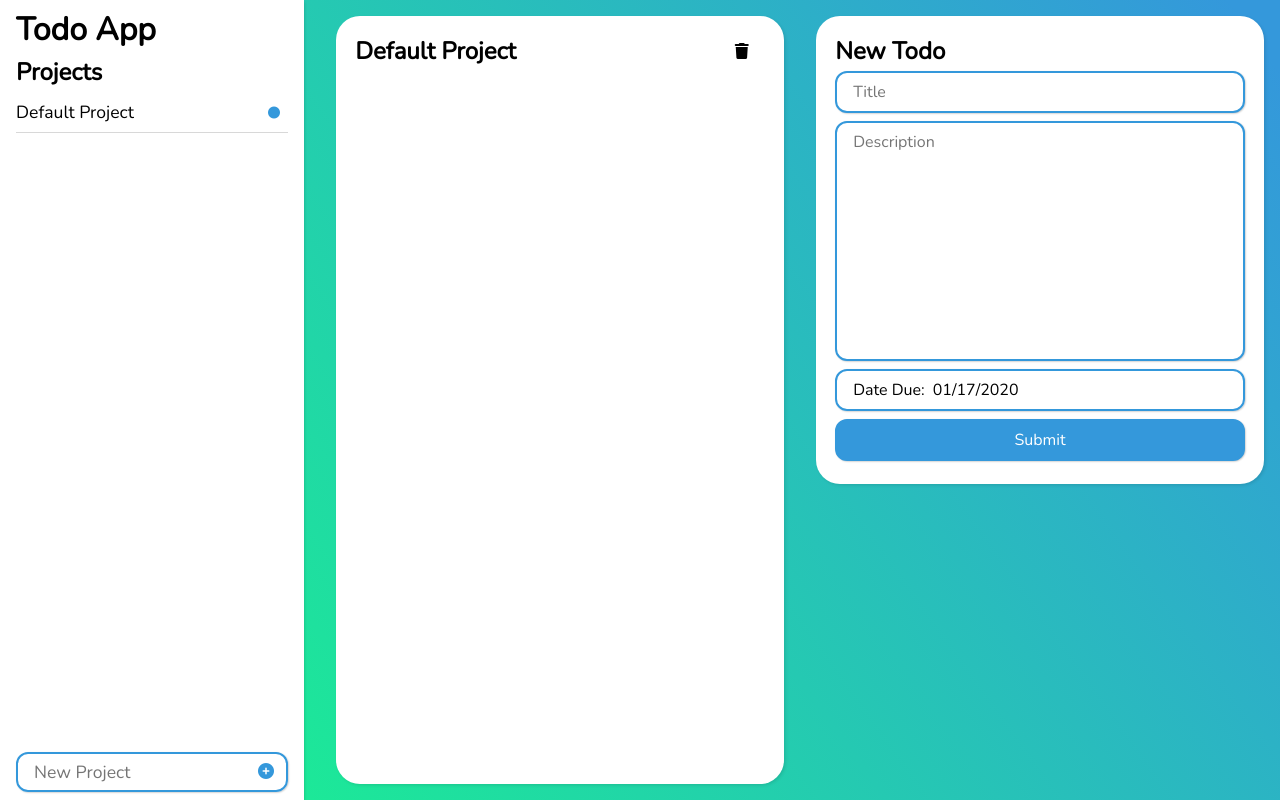
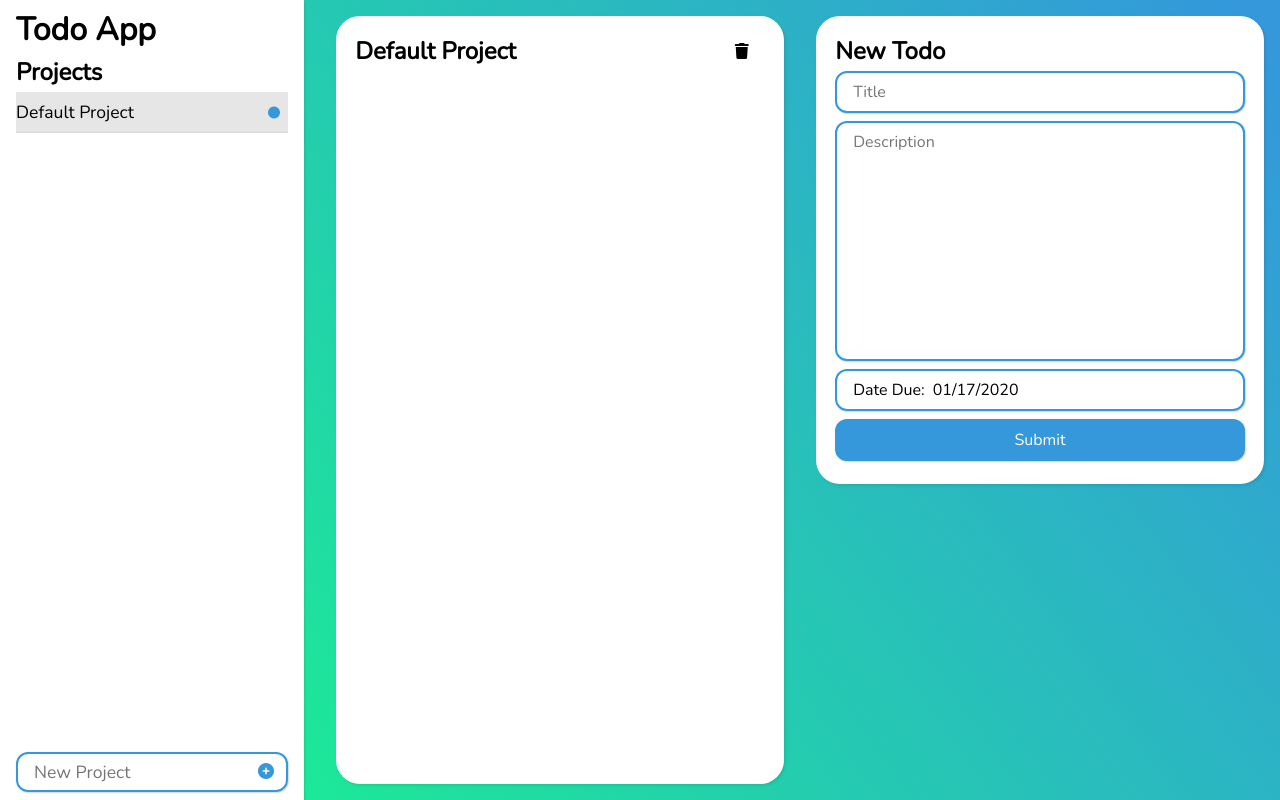
Before and after one commit to ManuelGarciaF/todo-app-react, a React (Create React App) app: page / in a window 1280 px wide. In both pictures the pointer is over the item "Default Project". Built offline with nearby package versions, Linux system fonts and the light colour scheme.

Commit message:
add hover effect on projectItem

```diff
--- a/src/components/ProjectItem.scss
+++ b/src/components/ProjectItem.scss
@@ -8,6 +8,11 @@
   margin: 0.25rem 0;
   margin-right: auto;
 
+  &:hover,
+  &:hover button {
+    background-color: darken($color: white, $amount: 10);
+  }
+
   .fa-circle {
     color: #3498db;
     align-self: center;
```
